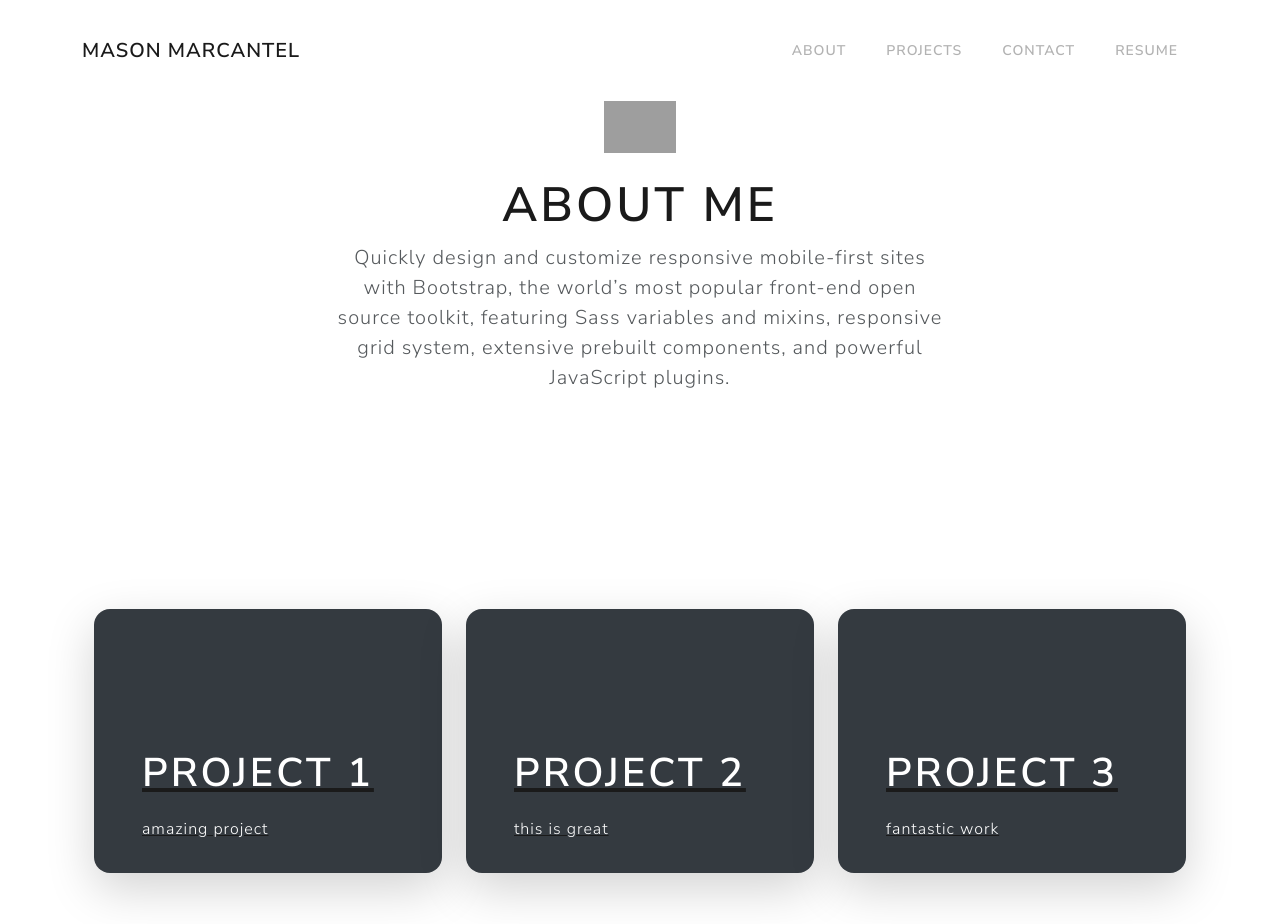
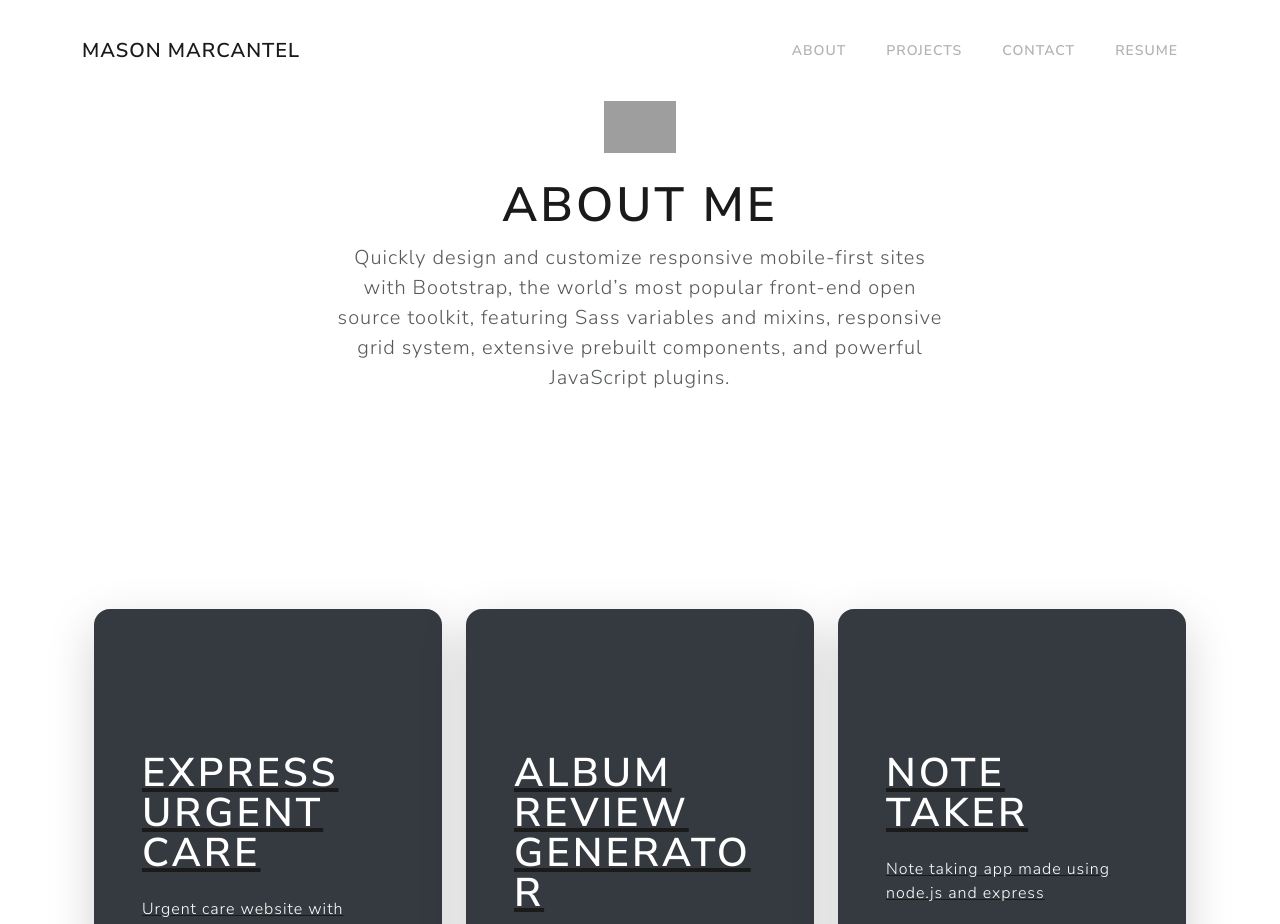
Before and after one commit to MasonMarc/React-Portfolio, a React (Create React App) app in the folder portfolio/: page / in a window 1280 px wide. Shown: the top 924 px of the page. Built offline with nearby package versions, Linux system fonts and the light colour scheme; grey boxes are pictures that could not be loaded.

Commit message:
added urls to projects object and updated text

```diff
--- a/portfolio/src/components/Display.js
+++ b/portfolio/src/components/Display.js
@@ -8,16 +8,21 @@ import Footer from './Footer';
 
 const projects = [
   {
-  title: 'Project 1',
-  description: 'amazing project',
+  title: 'Express Urgent Care',
+  description: 'Urgent care website with calendar',
+  url: 'https://github.com/MasonMarc/Urgent-Care-Appointment-Scheduler',
   },
   {
-    title: 'Project 2',
-    description: 'this is great',
+    title: 'Album Review Generator',
+    description: 'Review generator using node and lasf.fm api',
+      url: 'https://github.com/MasonMarc/Album-Review-Gen',
+
   },
   {
-    title: 'Project 3',
-    description: 'fantastic work',
+    title: 'Note Taker',
+    description: 'Note taking app made using node.js and express',
+      url: 'https://github.com/MasonMarc/Note-Taker',
+
   },
 ];
 
@@ -36,9 +41,9 @@ export default function Display() {
 
 <div class="container px-4 py-5" id="custom-cards">
 <div class="row row-cols-1 row-cols-lg-3 align-items-stretch g-4 py-5">
-  <Projects title={projects[0].title} description={projects[0].description}/>
-  <Projects title={projects[1].title} description={projects[1].description}/>
-  <Projects title={projects[2].title} description={projects[2].description}/>
+  <Projects title={projects[0].title} description={projects[0].description} url={projects[0].url}/>
+  <Projects title={projects[1].title} description={projects[1].description} url={projects[1].url}/>
+  <Projects title={projects[2].title} description={projects[2].description} url={projects[2].url}/>
   </div>
   </div>
 
--- a/portfolio/src/components/Projects.js
+++ b/portfolio/src/components/Projects.js
@@ -2,9 +2,10 @@ import React from 'react';
 
 export default function Project(props) {
 
+
   return (
       <div class="col">
-        <a href="https://github.com/MasonMarc/React-Portfolio" target="_blank">
+        <a href={props.url} target="_blank">
         <div class="card card-cover h-100 overflow-hidden text-bg-dark rounded-4 shadow-lg">
           <div class="d-flex flex-column h-100 p-5 pb-3 text-white text-shadow-1">
             <h3 class="pt-5 mt-5 mb-4 display-6 lh-1 fw-bold">{props.title}</h3>
```
